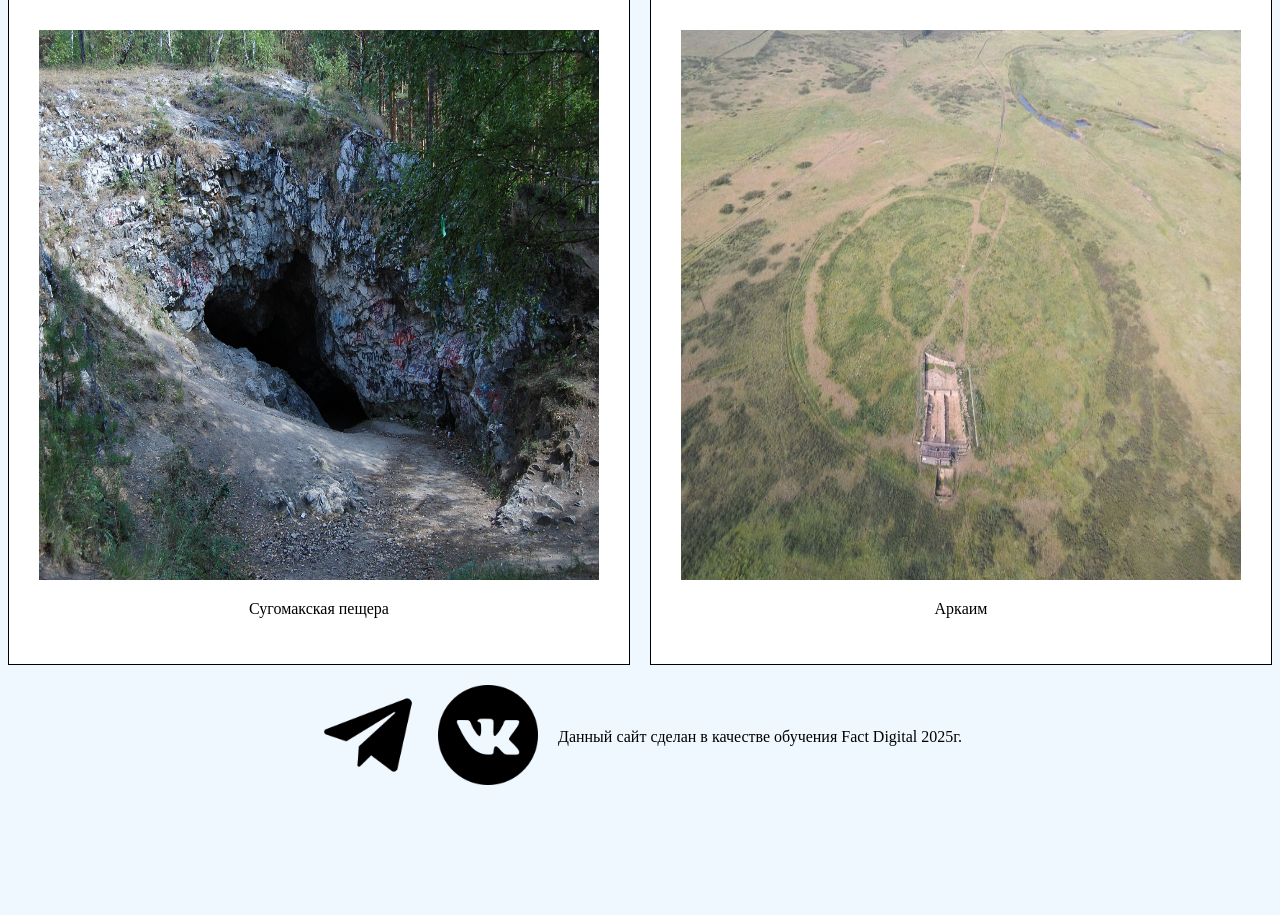
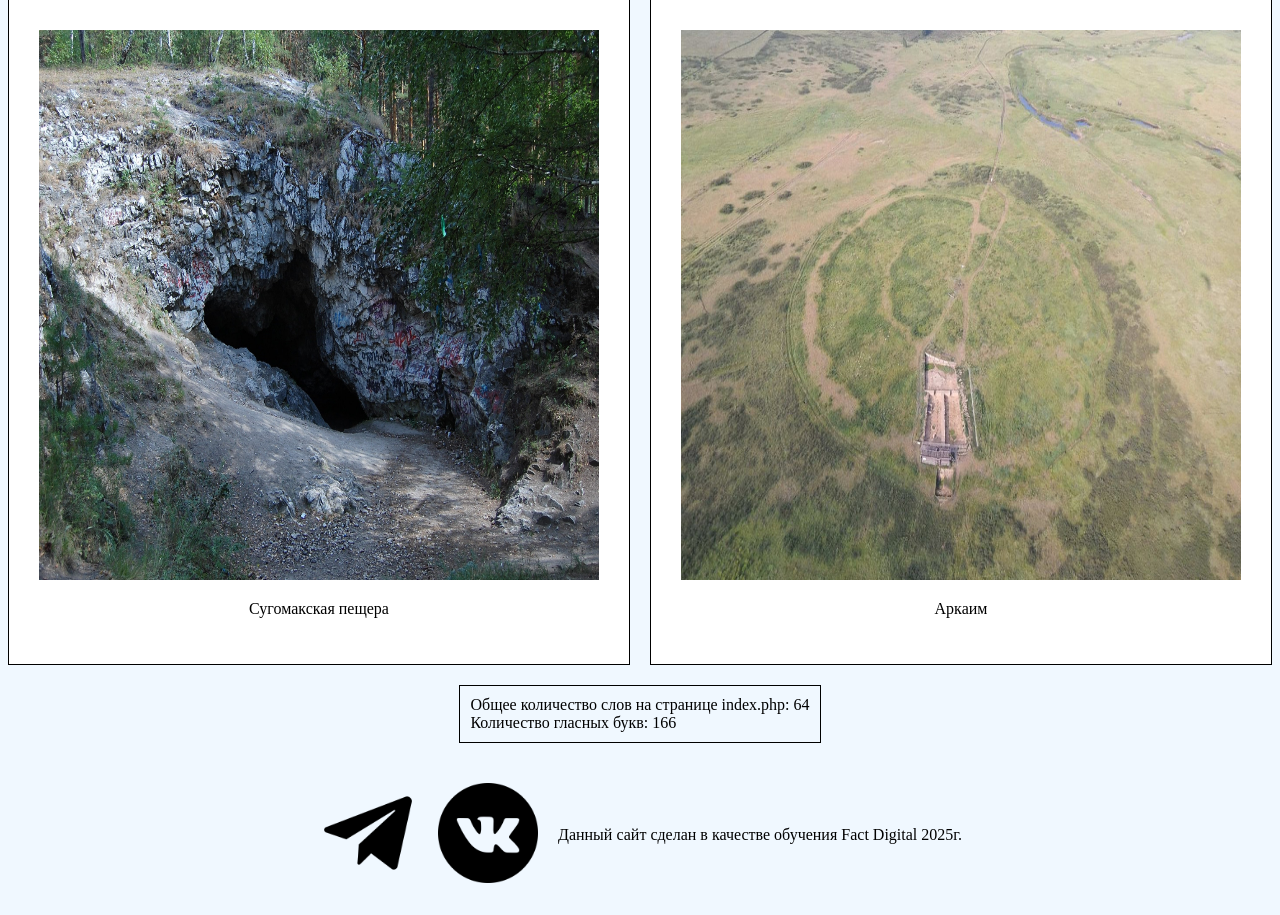
Before and after one commit to IrinaZorina/fact19, a PHP site: page / in a window 1280 px wide. Shown: the part 2066-2981 px from the top of the page. Before the commit the page ends 2851 px from the top, so only its background shows below. Run offline with PHP 8.4, Linux system fonts and the light colour scheme.

Commit message:
домашняя работа

```diff
--- a/mySite/assets/css/Style.css
+++ b/mySite/assets/css/Style.css
@@ -86,7 +86,7 @@ img{
     text-align: center;
     border: 1px solid black;
 }
-.theme1,.theme2,.theme3{
+.theme1,.theme2,.theme3 ,.theme4{
     font-size: 24px;
 }
 .theme1 {
@@ -104,7 +104,25 @@ img{
     top: 50%;
     left: 530px;
 }
-
+.theme4
+{
+    position: absolute;
+    top: 50%;
+    left: 690px;
+}
+.container-info{
+    display: flex;
+    flex-direction: row;
+    flex-wrap: wrap;
+    gap: 20px;
+    padding: 20px;
+    justify-content: center;
+    align-items: center;
+}
+.strings{
+    border: 1px solid black;
+    padding: 10px;
+}
 @media screen and (max-width:800px){
     .main{
         display: flex;
--- a/mySite/inc/header.php
+++ b/mySite/inc/header.php
@@ -1,6 +1,6 @@
 <?php
 $hour = date("H");
-//$hour = 21;
+//$hour = 10;
 if ($hour >= 8 && $hour < 20) {
     $style = '/assets/css/Style.css'; // дневной стиль
 } else {
--- a/mySite/index.php
+++ b/mySite/index.php
@@ -1,5 +1,4 @@
 <?php require_once'inc/header.php'?>
-
     <main>
     <div class="main">
         <div class="photo">
@@ -7,16 +6,53 @@
         </div>
         <div class="container">
             <div class="about">
-            Здравстуйте , меня зовут Горячих Иван. Живу в городе Магнитогорск , ранее учился на программиста , сейчас хочу вспомнить и получить новые знания. В свободное время занимаюсь баскетболом.
+                <?php
+                $text_about = "Здравстуйте , меня зовут Горячих Иван. Живу в городе Магнитогорск , ранее учился на программиста , сейчас хочу вспомнить и получить новые знания. В свободное время занимаюсь баскетболом.";
+                $arr = explode(" ", $text_about);
+                for ($i = 0; $i <= 5; $i++) {
+                    $arrRes[] = $arr[$i] . ' ';
+                }
+                $stringRes = implode('', $arrRes);
+                $first_ = "<span style='color: #00ff40;'>". $stringRes ."</span>";
+                $text_about = str_replace($stringRes, $first_, $text_about);
+                echo $text_about ."<br>";
+                ?>
+                <?php
+                    $birthday = DateTime::createFromFormat("d.m.Y","25.07.1998");
+                    $date_now = new DateTime( 'now');
+                    $interval = $date_now ->diff($birthday);
+                    $diff = $interval->days;
+                    $bioInfo = "Я родился: " . $birthday->format("d.m.Y") . "<br>" .
+                    "Сегодня: " . $date_now->format("d.m.Y") . "<br>" .
+                    "Разница: " . $diff;
+                    echo $bioInfo;
+                    ?>
             </div>
             <div class="name">
-            <h1>Горячих Иван</h1>
+                <?php
+                $fio = '<h1>Горячих Иван</h1>';
+                echo $fio;
+                ?>
             </div>
             <div class="lesson">
-            С 1 урока был в восторге , все четко и по делу!
+                <?php
+                $text_lesson = "С 1 урока был в восторге , все четко и по делу!";
+                $arr_lesson = explode(" ", $text_lesson);
+                $style_text = "";
+                foreach ($arr_lesson as $index_word => $word) {
+                    if (($index_word + 1) % 2 === 0) {
+                        $style_text .= "<span style='color: #002aff;'>" . $word . " " . "</span>";
+                    }else{
+                        $style_text .= "<span style='color: #ff0000;'>" . $word . " " . "</span>";
+                    }
+                }
+                echo $style_text  ;
+                ?>
             </div>
         </div>
     </div>
+<?php
+$html10 = '
         <div class="mgn-text">
             <h1> Достопримечательности города Магнитогорск </h1>
         </div>
@@ -62,11 +98,28 @@
                 <img src="assets/image/Sugomak.jpg"alt="sukomak" width="920" height="550">
                 <p>Сугомакская пещера</p>
             </div>
+
             <div class="oblast-photo4">
                 <img src="assets/image/arkaym.jpg" alt="arkaym" width="920" height="550">
                 <p>Аркаим</p>
             </div>
+        </div>';
+echo $html10;
+?>
+        <div class="container-info">
+            <div class="strings">
+                <?php
+                $fullText = $html10 . $text_about . $bioInfo . $fio . $text_lesson;
+                $result = strip_tags($fullText);
+                $words = preg_split('/\s+/', trim($result));
+                $wordCount = count($words);
+                echo "Общее количество слов на странице index.php: " . $wordCount;
+                echo "<br>";
+                $count = preg_match_all('/[аеёиоуэюяАЕЁИОУЭЮЯ]/u', $fullText);
+                echo "Количество гласных букв: " . $count;
+                ?>
             </div>
+        </div>
+
     </main>
-
 <?php require_once  'inc/footer.php'?>
```
Also changed, not shown: mySite/assets/css/nightStyle.css (+20 -1 lines), README.md. Lines whose indentation alone changed are shown as unchanged.
